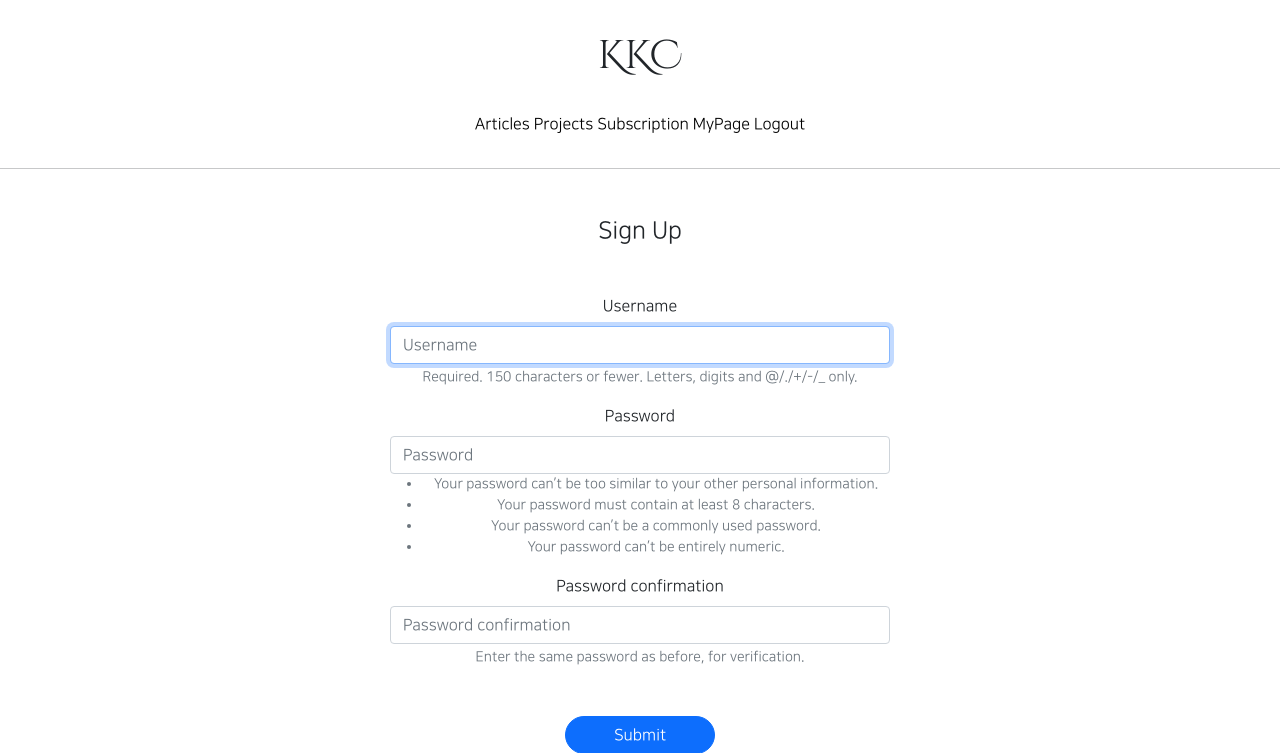
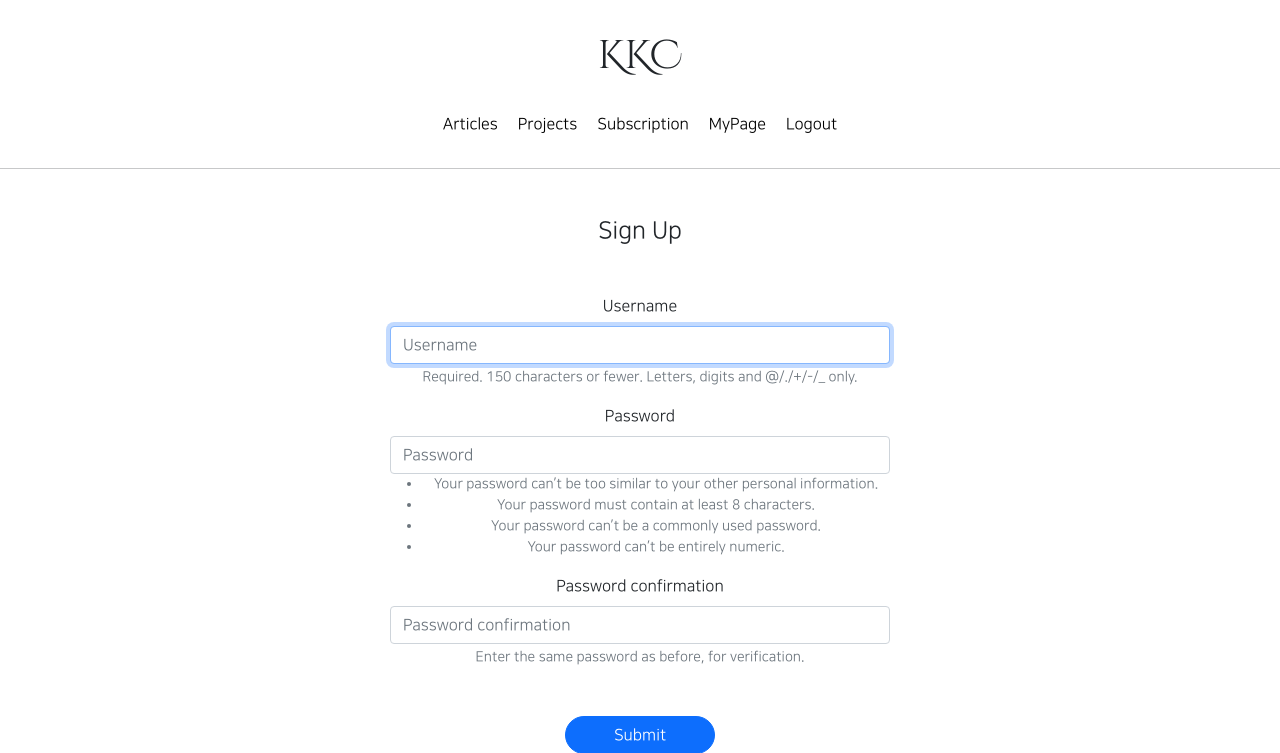
Before and after one commit to grothendieck918/gis_1ban_01, a Django app: page /accounts/create/ in a window 1280 px wide. Shown: the top 753 px of the page. Run offline with Django 3.2, Linux system fonts and the light colour scheme; the visitor is signed in with stand-in values (Sample User, id 1); parts of the project's set-up code (start-up, migrations or seed data) failed here and were passed over; some libraries are stand-ins or nearby versions.

Commit message:
2021.08.26 1ban class commit 4

```diff
--- a/articleapp/models.py
+++ b/articleapp/models.py
@@ -10,7 +10,7 @@ class Article(models.Model):
                                related_name='article', null=True)
     # 이 유저 객체가 없어졌을때 남아있는 article객체는 어떻게할것인가 사라지지는않지만 작성지가안보임
     project = models.ForeignKey(Project, on_delete=models.SET_NULL,
-                                related_name='article', null=True)
+                                related_name='article', null=True, blank=True)
 
     title = models.CharField(max_length=200, null=True)
     image = models.ImageField(upload_to='article/', null=True)
--- a/gis_01/urls.py
+++ b/gis_01/urls.py
@@ -18,7 +18,11 @@ from django.conf.urls.static import static
 from django.contrib import admin
 from django.urls import path, include
 
+from articleapp.views import ArticleListView
+
 urlpatterns = [
+    path('', ArticleListView.as_view(), name='home'),
+
     path('admin/', admin.site.urls), # python manage.py createsuperuser 관리자계정 생성
     path('accounts/', include('accountapp.urls')), # accounts/ 이주소로 접근하면 ~
     path('profiles/', include('profileapp.urls')),
--- a/templates/header.html
+++ b/templates/header.html
@@ -3,24 +3,24 @@
         <h1>KKC</h1>
     </div>
     <div class="kkc_header_button">
-        <span><a href="{% url 'articleapp:list' %}">
+        <span class="mx-2"><a href="{% url 'articleapp:list' %}">
             Articles</a> </span>
-        <span><a href="{% url 'projectapp:list' %}">
+        <span class="mx-2"><a href="{% url 'projectapp:list' %}">
             Projects</a></span>
         {% if user.is_authenticated %}
-        <span>
+        <span class="mx-2">
             <a href="{% url 'subscribeapp:list' %}">
             Subscription</a>
         </span>
         {% endif %}
 
         {% if not user.is_authenticated %}
-        <span>
+        <span class="mx-2">
             <a href="{% url 'accountapp:login' %}">
                 Login
             </a>
         </span>
-        <span>
+        <span class="mx-2">
             <a href="{% url 'accountapp:create' %}">
                 SignUp
             </a>
@@ -28,12 +28,12 @@
 
             {% else %}
             </span>
-             <span>
+             <span class="mx-2">
             <a href="{% url 'accountapp:detail' pk=user.pk %}">
                 MyPage
             </a>
         </span>
-             <span>
+             <span class="mx-2">
             <a href="{% url 'accountapp:logout' %}">
                 Logout
             </a>
```
Also changed, not shown: articleapp/migrations/0004_alter_article_project.py (added).
